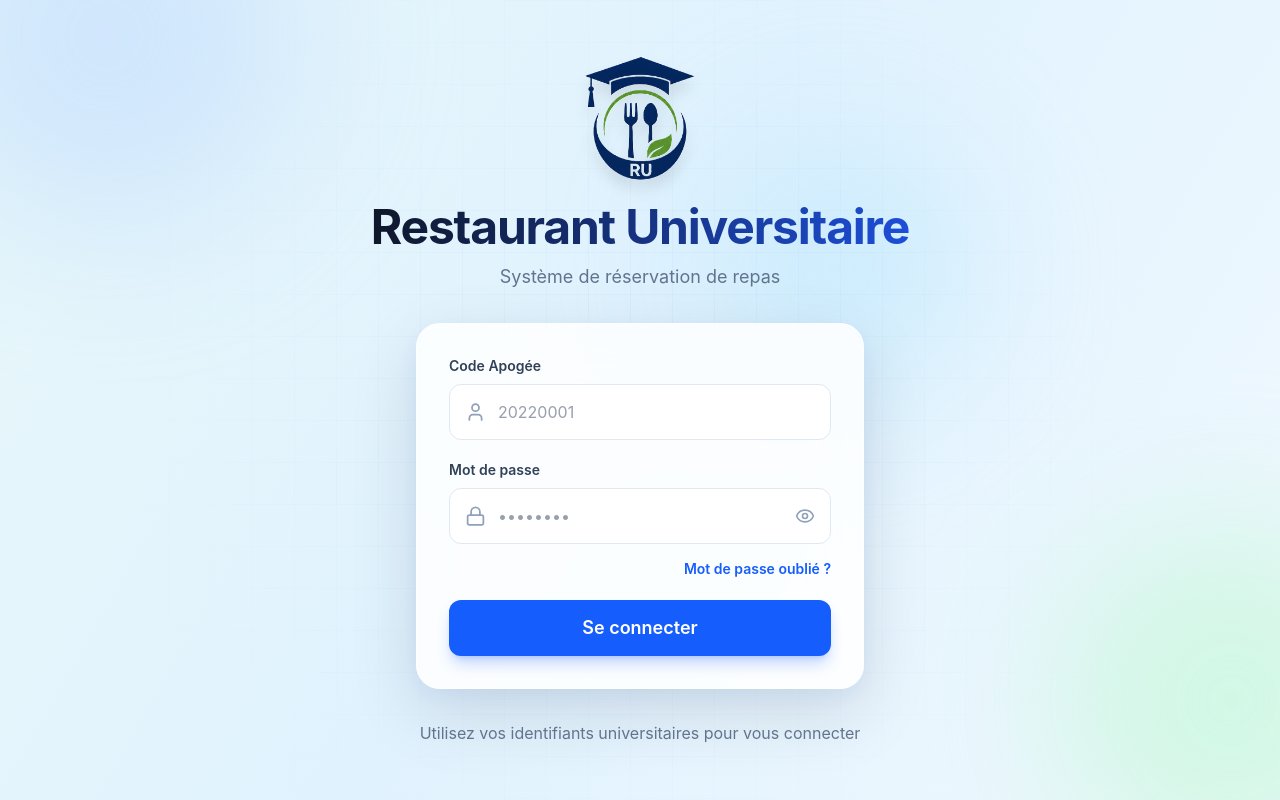
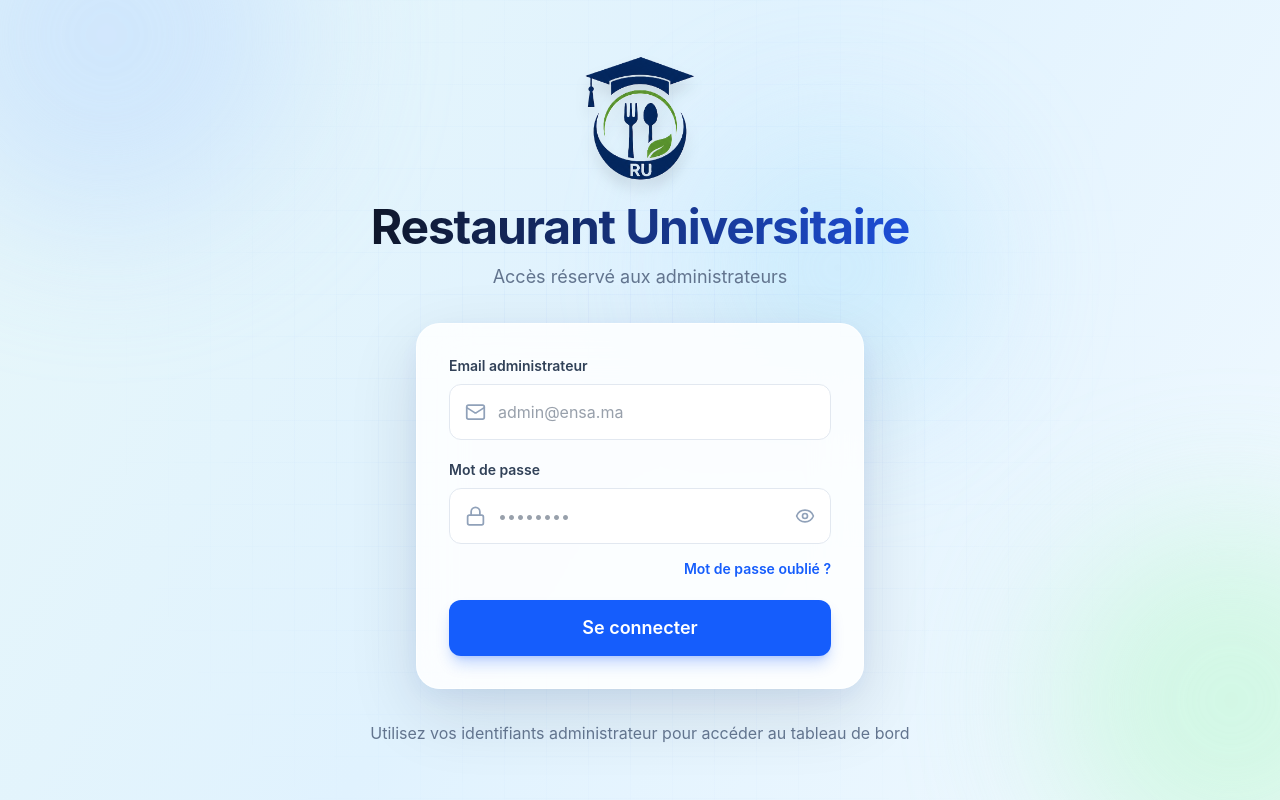
Before and after one commit to BinaryLou/Systeme-Restaurant-Universitare, a React (Vite) app in the folder Frontend/: page /admin/login in a window 1280 px wide. Built offline with nearby package versions, Linux system fonts and the light colour scheme; no server answers.

Commit message:
feat: add admin login page

```diff
--- a/Frontend/src/App.jsx
+++ b/Frontend/src/App.jsx
@@ -1,7 +1,21 @@
+import { BrowserRouter, Routes, Route, Navigate } from "react-router-dom";
 import StudentLogin from "./pages/auth/StudentLogin";
+import AdminLogin from "./pages/auth/AdminLogin";
 
 function App() {
-  return <StudentLogin />;
+  return (
+    <BrowserRouter>
+      <Routes>
+        <Route path="/" element={<Navigate to="/login" replace />} />
+
+        <Route path="/login" element={<StudentLogin />} />
+        <Route path="/admin/login" element={<AdminLogin />} />
+
+        <Route path="/student/dashboard" element={<h1>Student Dashboard</h1>} />
+        <Route path="/admin/dashboard" element={<h1>Admin Dashboard</h1>} />
+      </Routes>
+    </BrowserRouter>
+  );
 }
 
 export default App;
--- /dev/null
+++ b/Frontend/src/pages/auth/AdminLogin.jsx
@@ -0,0 +1,261 @@
+import { useState } from "react";
+import { Mail, Lock, Eye, EyeOff } from "lucide-react";
+import { useNavigate } from "react-router-dom";
+import { useAuth } from "../../hooks/useAuth";
+import logoRU from "../../assets/logo-ru.png";
+
+const AdminLogin = () => {
+  const navigate = useNavigate();
+  const { loginAsAdmin } = useAuth();
+
+  const [formData, setFormData] = useState({
+    email: "",
+    password: "",
+  });
+
+  const [showPassword, setShowPassword] = useState(false);
+  const [error, setError] = useState("");
+  const [loading, setLoading] = useState(false);
+
+  const handleChange = (e) => {
+    setFormData({
+      ...formData,
+      [e.target.name]: e.target.value,
+    });
+    setError("");
+  };
+
+  const handleSubmit = async (e) => {
+    e.preventDefault();
+    setError("");
+
+    if (!formData.email || !formData.password) {
+      setError("Email et mot de passe obligatoires.");
+      return;
+    }
+
+    try {
+      setLoading(true);
+
+      await loginAsAdmin({
+        email: formData.email,
+        password: formData.password,
+      });
+
+      navigate("/admin/dashboard");
+    } catch (err) {
+      setError(
+        err.response?.data?.message ||
+          "Identifiants administrateur invalides."
+      );
+    } finally {
+      setLoading(false);
+    }
+  };
+
+  return (
+    <>
+      <style>
+        {`
+          @keyframes gradientMove {
+            0% {
+              background-position: 0% 50%;
+            }
+            50% {
+              background-position: 100% 50%;
+            }
+            100% {
+              background-position: 0% 50%;
+            }
+          }
+
+          @keyframes floatBlob {
+            0%, 100% {
+              transform: translateY(0px) translateX(0px) scale(1);
+            }
+            50% {
+              transform: translateY(-28px) translateX(18px) scale(1.08);
+            }
+          }
+
+          .animated-login-bg {
+            background: linear-gradient(
+              120deg,
+              #eff6ff,
+              #ffffff,
+              #f0fdf4,
+              #e0f2fe,
+              #ffffff
+            );
+            background-size: 400% 400%;
+            animation: gradientMove 14s ease infinite;
+          }
+
+          .blob {
+            position: absolute;
+            border-radius: 9999px;
+            filter: blur(70px);
+            opacity: 0.55;
+            animation: floatBlob 9s ease-in-out infinite;
+          }
+
+          .blob-blue {
+            width: 360px;
+            height: 360px;
+            background: #bfdbfe;
+            top: -120px;
+            left: -90px;
+          }
+
+          .blob-green {
+            width: 330px;
+            height: 330px;
+            background: #bbf7d0;
+            right: -100px;
+            bottom: -90px;
+            animation-delay: 2s;
+          }
+
+          .blob-cyan {
+            width: 260px;
+            height: 260px;
+            background: #bae6fd;
+            left: 55%;
+            top: 18%;
+            animation-delay: 4s;
+          }
+
+          .soft-grid {
+            background-image:
+              linear-gradient(rgba(37, 99, 235, 0.045) 1px, transparent 1px),
+              linear-gradient(90deg, rgba(37, 99, 235, 0.045) 1px, transparent 1px);
+            background-size: 42px 42px;
+            mask-image: radial-gradient(circle at center, black, transparent 72%);
+          }
+
+          .login-card {
+            box-shadow:
+              0 24px 70px rgba(15, 23, 42, 0.12),
+              0 8px 24px rgba(37, 99, 235, 0.06);
+          }
+
+          .title-gradient {
+            background: linear-gradient(90deg, #0f172a, #1d4ed8);
+            -webkit-background-clip: text;
+            -webkit-text-fill-color: transparent;
+          }
+        `}
+      </style>
+
+      <div className="relative min-h-screen overflow-hidden animated-login-bg flex flex-col items-center justify-center px-4">
+        <div className="blob blob-blue" />
+        <div className="blob blob-green" />
+        <div className="blob blob-cyan" />
+        <div className="absolute inset-0 soft-grid" />
+
+        <div className="relative z-10 flex flex-col items-center mb-8">
+          <div className="mb-5">
+            <img
+              src={logoRU}
+              alt="Restaurant Universitaire"
+              className="w-28 h-28 md:w-32 md:h-32 object-contain drop-shadow-xl"
+            />
+          </div>
+
+          <h1 className="text-4xl md:text-5xl font-bold title-gradient tracking-tight">
+            Restaurant Universitaire
+          </h1>
+
+          <p className="text-slate-500 mt-3 text-lg">
+            Accès réservé aux administrateurs
+          </p>
+        </div>
+
+        <div className="relative z-10 bg-white/85 backdrop-blur-xl w-full max-w-md rounded-3xl login-card px-8 py-8 border border-white/70">
+          <form onSubmit={handleSubmit}>
+            <div className="mb-5">
+              <label className="block text-sm font-semibold text-slate-700 mb-2">
+                Email administrateur
+              </label>
+
+              <div className="relative">
+                <Mail
+                  className="absolute left-4 top-1/2 -translate-y-1/2 text-slate-400"
+                  size={21}
+                />
+
+                <input
+                  type="email"
+                  name="email"
+                  value={formData.email}
+                  onChange={handleChange}
+                  placeholder="admin@ensa.ma"
+                  className="w-full h-14 pl-12 pr-4 bg-white/90 border border-slate-200 rounded-xl outline-none focus:border-blue-600 focus:ring-4 focus:ring-blue-100 text-slate-700 transition"
+                />
+              </div>
+            </div>
+
+            <div className="mb-3">
+              <label className="block text-sm font-semibold text-slate-700 mb-2">
+                Mot de passe
+              </label>
+
+              <div className="relative">
+                <Lock
+                  className="absolute left-4 top-1/2 -translate-y-1/2 text-slate-400"
+                  size={21}
+                />
+
+                <input
+                  type={showPassword ? "text" : "password"}
+                  name="password"
+                  value={formData.password}
+                  onChange={handleChange}
+                  placeholder="••••••••"
+                  className="w-full h-14 pl-12 pr-12 bg-white/90 border border-slate-200 rounded-xl outline-none focus:border-blue-600 focus:ring-4 focus:ring-blue-100 text-slate-700 transition"
+                />
+
+                <button
+                  type="button"
+                  onClick={() => setShowPassword(!showPassword)}
+                  className="absolute right-4 top-1/2 -translate-y-1/2 text-slate-400 hover:text-blue-600 transition"
+                >
+                  {showPassword ? <EyeOff size={20} /> : <Eye size={20} />}
+                </button>
+              </div>
+            </div>
+
+            <div className="text-right mb-5">
+              <button
+                type="button"
+                className="text-blue-600 font-semibold text-sm hover:text-blue-700 hover:underline transition"
+              >
+                Mot de passe oublié ?
+              </button>
+            </div>
+
+            {error && (
+              <div className="mb-4 bg-red-50 text-red-600 border border-red-200 rounded-xl px-4 py-3 text-sm">
+                {error}
+              </div>
+            )}
+
+            <button
+              type="submit"
+              disabled={loading}
+              className="w-full h-14 bg-blue-600 hover:bg-blue-700 disabled:bg-blue-300 text-white rounded-xl font-semibold text-lg shadow-lg shadow-blue-600/25 transition active:scale-[0.98]"
+            >
+              {loading ? "Connexion..." : "Se connecter"}
+            </button>
+          </form>
+        </div>
+
+        <p className="relative z-10 mt-8 text-slate-500">
+          Utilisez vos identifiants administrateur pour accéder au tableau de bord
+        </p>
+      </div>
+    </>
+  );
+};
+
+export default AdminLogin;
```
